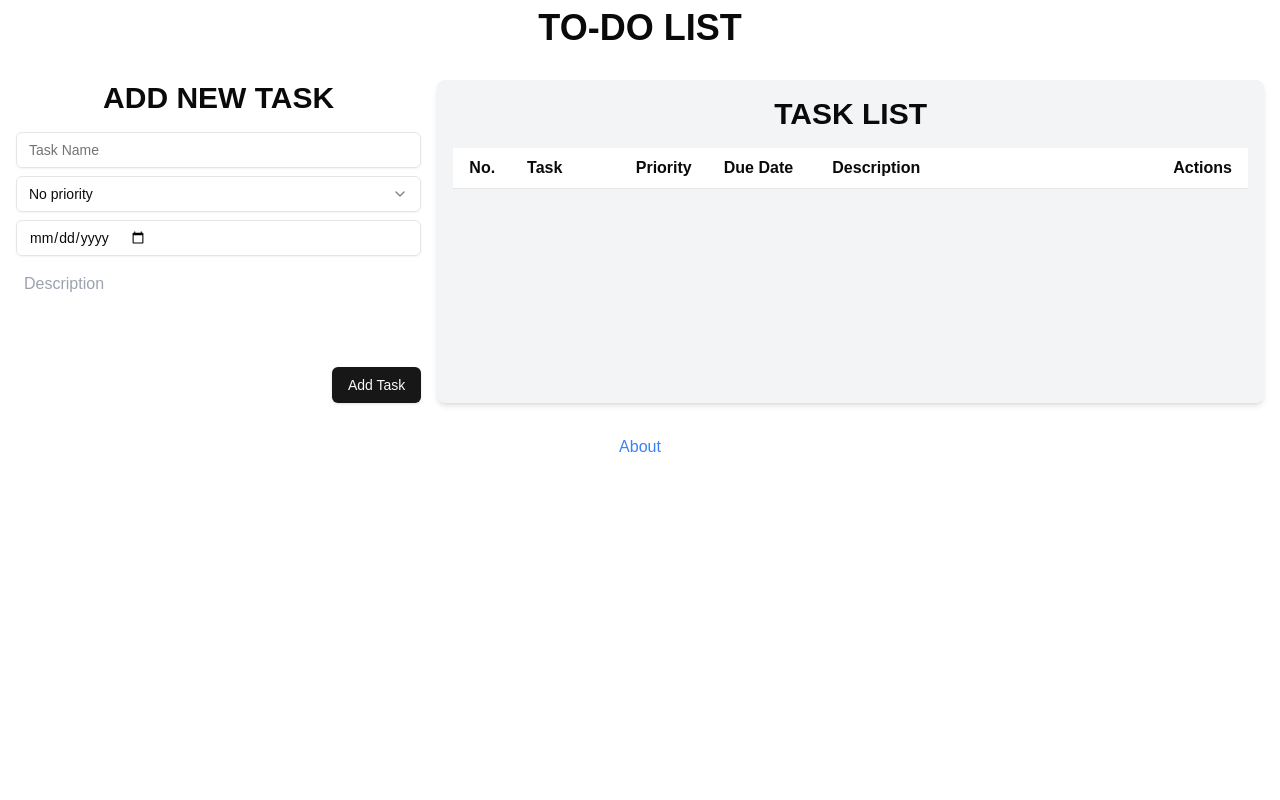
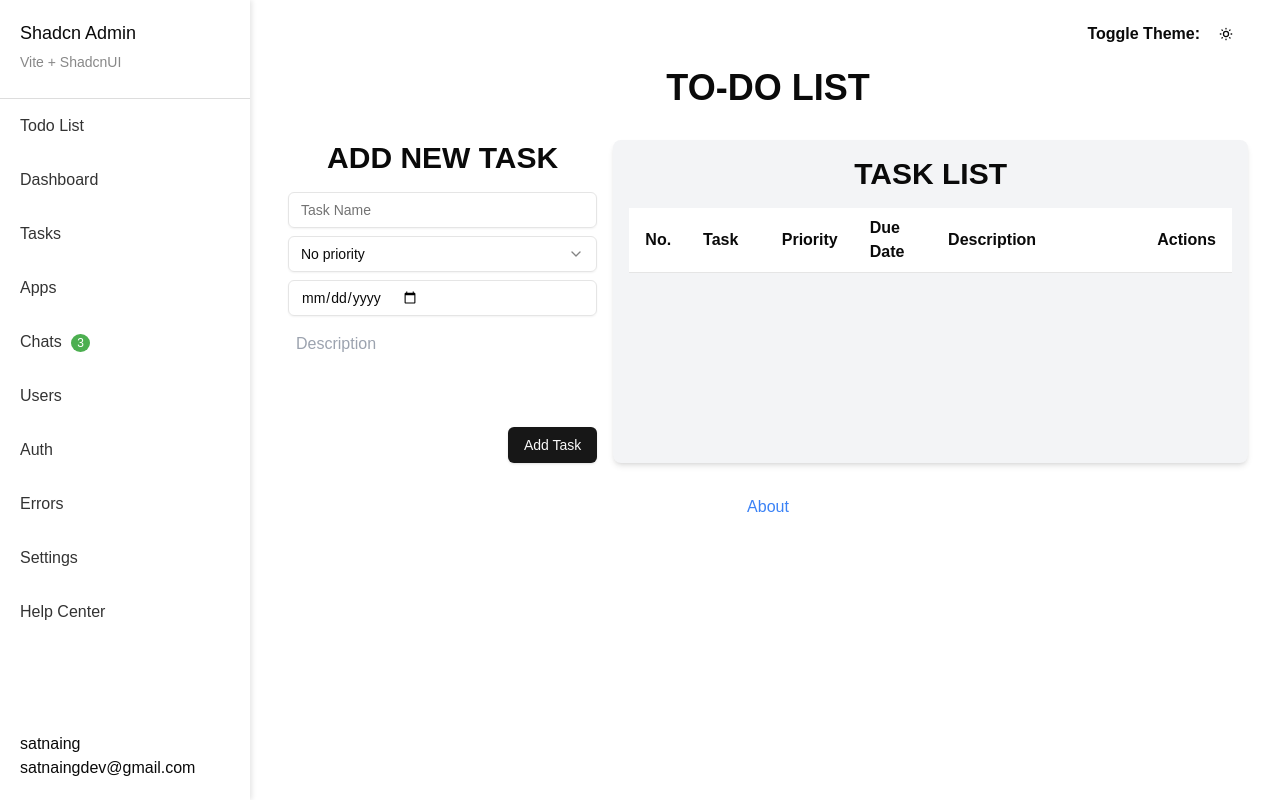
Before and after one commit to Luna-Nhi/remod-418-build-a-simple-to-do-list-app, a Next.js app: page /todo in a window 1280 px wide. Built offline with nearby package versions, Linux system fonts and the light colour scheme.

Commit message:
update sidebar

```diff
--- /dev/null
+++ b/app/components/LayoutWrapper.tsx
@@ -0,0 +1,13 @@
+// app/layout-wrapper.tsx
+import React from 'react';
+import Page from '../page'; // Adjust import based on your structure
+
+const LayoutWrapper: React.FC<{ children: React.ReactNode }> = ({ children }) => {
+  return (
+    <Page>
+      {children} {/* Pass children to the Page component */}
+    </Page>
+  );
+};
+
+export default LayoutWrapper;
--- a/app/context/theme-context.tsx
+++ b/app/context/theme-context.tsx
@@ -1,3 +1,4 @@
+"use client"
 import { createContext, useContext, useEffect, useState } from 'react';
 
 type Theme = 'dark' | 'light' | 'system';
--- a/app/context/theme-switch.tsx
+++ b/app/context/theme-switch.tsx
@@ -1,3 +1,4 @@
+"use client"
 import { useEffect } from 'react'
 import { IconCheck, IconMoon, IconSun } from '@tabler/icons-react'
 import { cn } from '@/lib/utils'
--- a/app/page.tsx
+++ b/app/page.tsx
@@ -1,26 +1,26 @@
-"use client";
-
-// app/page.tsx
 import React from 'react';
 import Sidebar from './components/Sidebar';
-import './globals.css';
 import { ThemeProvider } from './context/theme-context';
 import { ThemeSwitch } from './context/theme-switch';
 
-const Page: React.FC = () => {
+const Page: React.FC<React.PropsWithChildren<{}>> = ({ children }) => {
   return (
     <ThemeProvider>
-      <div className="main-layout">
-        <div className="content">
-          <div className="theme-container al">
+      <div className="flex">
+        {/* Set a fixed width for the sidebar */}
+        <div className="w-64"> {/* Adjust width as needed */}
+          <Sidebar />
+        </div>
+        {/* Content area takes the remaining space */}
+        <div className="flex-1 p-4">
+          <div className="theme-container">
             <label htmlFor="theme-switch" className="theme-label">
               Toggle Theme:
             </label>
             <ThemeSwitch />
           </div>
-          {/* Other content can go here */}
+          {children} {/* Render children here */}
         </div>
-        <Sidebar />
       </div>
     </ThemeProvider>
   );
--- a/app/todo/page.tsx
+++ b/app/todo/page.tsx
@@ -1,8 +1,10 @@
 import TaskList from "./component/TaskList";
 import Link from "next/link";
+import LayoutWrapper from '../components/LayoutWrapper'; // Adjust the path as necessary
 
-export default function Home() {
+export default function TodoListPage() {
   return (
+    <LayoutWrapper>
       <div className="container mx-auto mt-0">
         <h1 className="text-4xl font-bold mb-4 mt-2 text-center">TO-DO LIST</h1>
         <div className="w-full">
@@ -12,5 +14,6 @@ export default function Home() {
           <p className="mt-4 text-blue-500 text-center">About</p>
         </Link>
       </div>
+    </LayoutWrapper>
   );
 }
```
Lines whose indentation alone changed are shown as unchanged.
